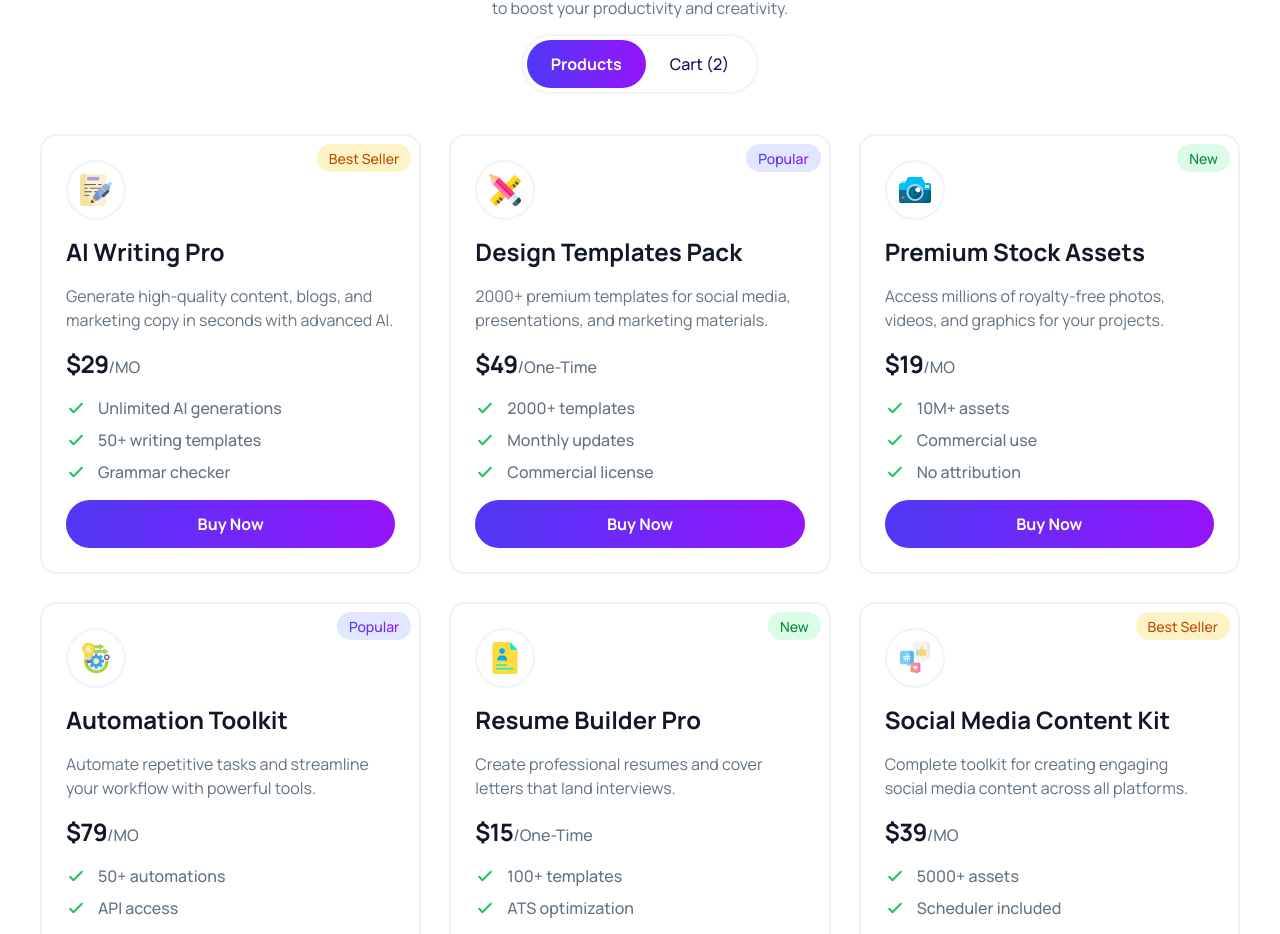
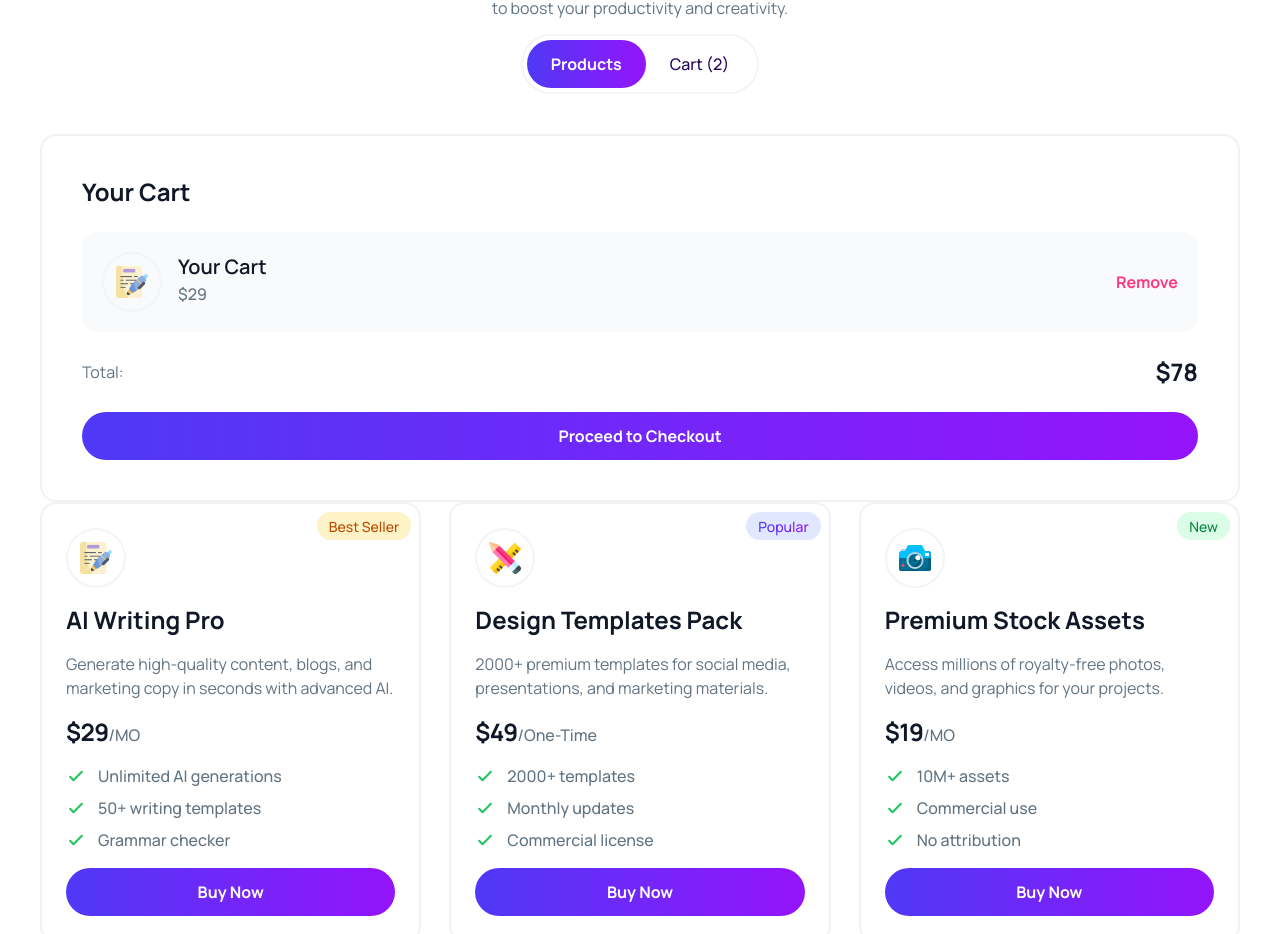
Before and after one commit to ZunaidChowdhury/a6-PH-DigiTools-Platform, a React (Vite) app: page / in a window 1280 px wide. Shown: the part 1252-2186 px from the top of the page. Built offline with nearby package versions, Linux system fonts and the light colour scheme.

Commit message:
cart  done

```diff
--- a/src/App.jsx
+++ b/src/App.jsx
@@ -9,6 +9,7 @@ import Transform from './sections/Transform'
 import Footer from './sections/Footer'
 import { Suspense } from 'react'
 import { getProducts } from './api/products'
+import Cart from './sections/Cart'
 
 const productsListPromise =  getProducts();
 
@@ -20,6 +21,7 @@ function App() {
       <Hero />
       <Stats />
       <Suspense fallback={<div className="text-center p-20">Loading...</div>}>
+
       <ProductsList productsListPromise={productsListPromise} />
       </Suspense>
       <GetStarted />
--- /dev/null
+++ b/src/sections/Cart.jsx
@@ -0,0 +1,40 @@
+import React from 'react'
+import testImg from "../assets/products/writing_2327400 1.png";
+
+const Cart = () => {
+    return (
+        <div className=' bg-background border-2 border-[#f2f2f2] rounded-2xl p-10 space-y-6'>
+
+            {/* title */}
+            <h3 className='text-text-primary text-2xl font-bold'>Your Cart</h3>
+            {/* cart items container*/}
+            <div className='space-y-4'>
+                {/* each cart */}
+                <div className=' bg-[#f9fafc]  rounded-2xl p-5 flex items-center justify-between'>
+                    {/* cart item left */}
+                    <div className='flex gap-4'>
+                        <div className='w-15 h-15 border-2 border-gray-100 rounded-full flex items-center justify-center'>
+                            <img src={testImg} />
+                        </div>
+                        <div>
+                            <h3 className='text-text-primary text-[1.25rem] font-semibold'>Your Cart</h3>
+                            <p className='text-text-secondary text-base font-medium'>$29</p>
+                        </div>
+                    </div>
+                    {/* cart item right */}
+                    <button className='text-[#ff3980] text-base font-bold'>Remove</button>
+                </div>
+            </div>
+
+            {/* total */}
+            <div className='flex items-center justify-between'>
+                <p className='text-text-secondary text-base font-normal'>Total:</p>
+                <h3 className='text-text-primary text-2xl font-bold'>$78</h3>
+            </div>
+            {/* checkout button */}
+            <button className='w-full text-white text-base font-bold py-3 px-4 bg-brand-gradient rounded-full cursor-pointer'>Proceed to Checkout</button>
+        </div>
+    )
+}
+
+export default Cart
--- a/src/sections/ProductsList.jsx
+++ b/src/sections/ProductsList.jsx
@@ -1,5 +1,6 @@
 import React, { use } from 'react'
 import ProductCard from '../components/cards/ProductCard';
+import Cart from './Cart';
 // import productImg from "../assets/products/design-tool.png";
 
 const activeTab = `text-white text-base font-bold py-3 px-6 bg-brand-gradient rounded-full cursor-pointer`;
@@ -29,6 +30,10 @@ const ProductsList = ({ productsListPromise }) => {
                     </div>
                 </div>
 
+
+                      <Cart />
+
+
                 {/* card container */}
                 <div className="grid grid-cols-1 md:grid-cols-3 gap-7">
                     {
```
